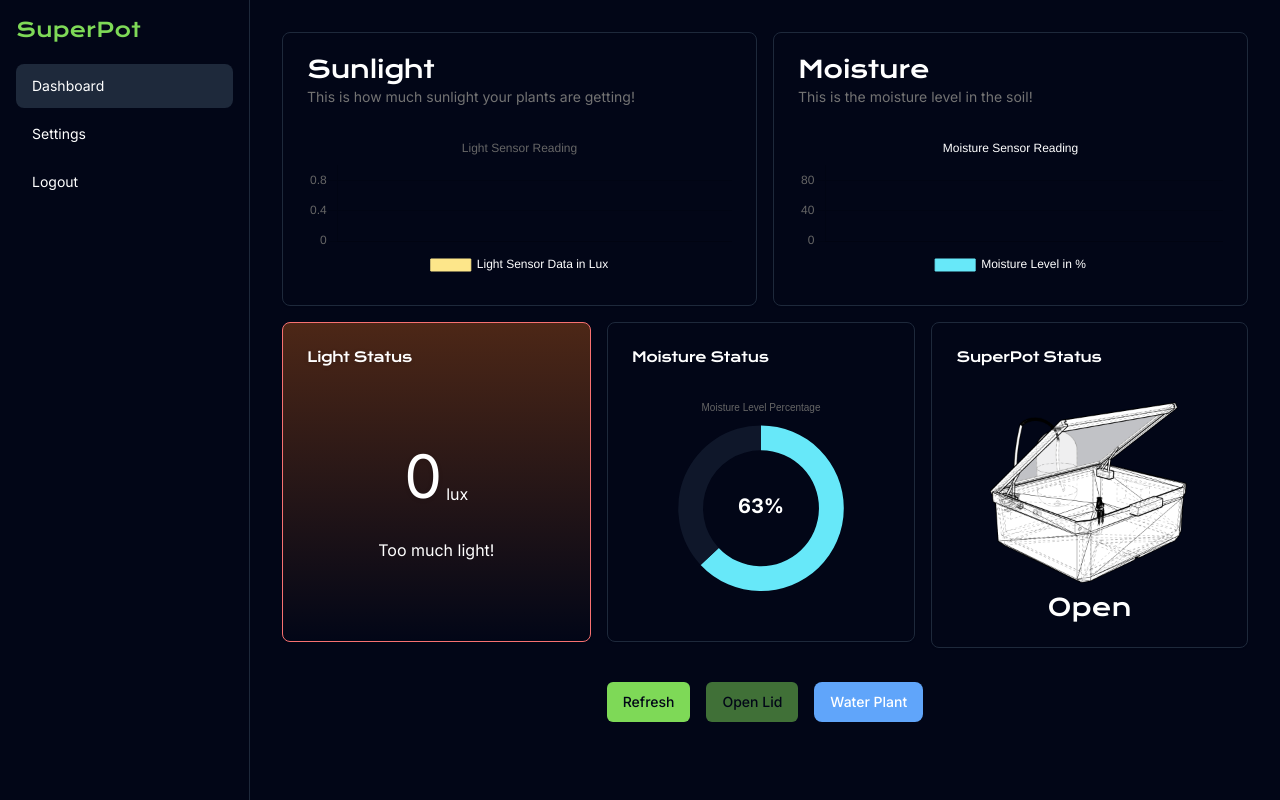
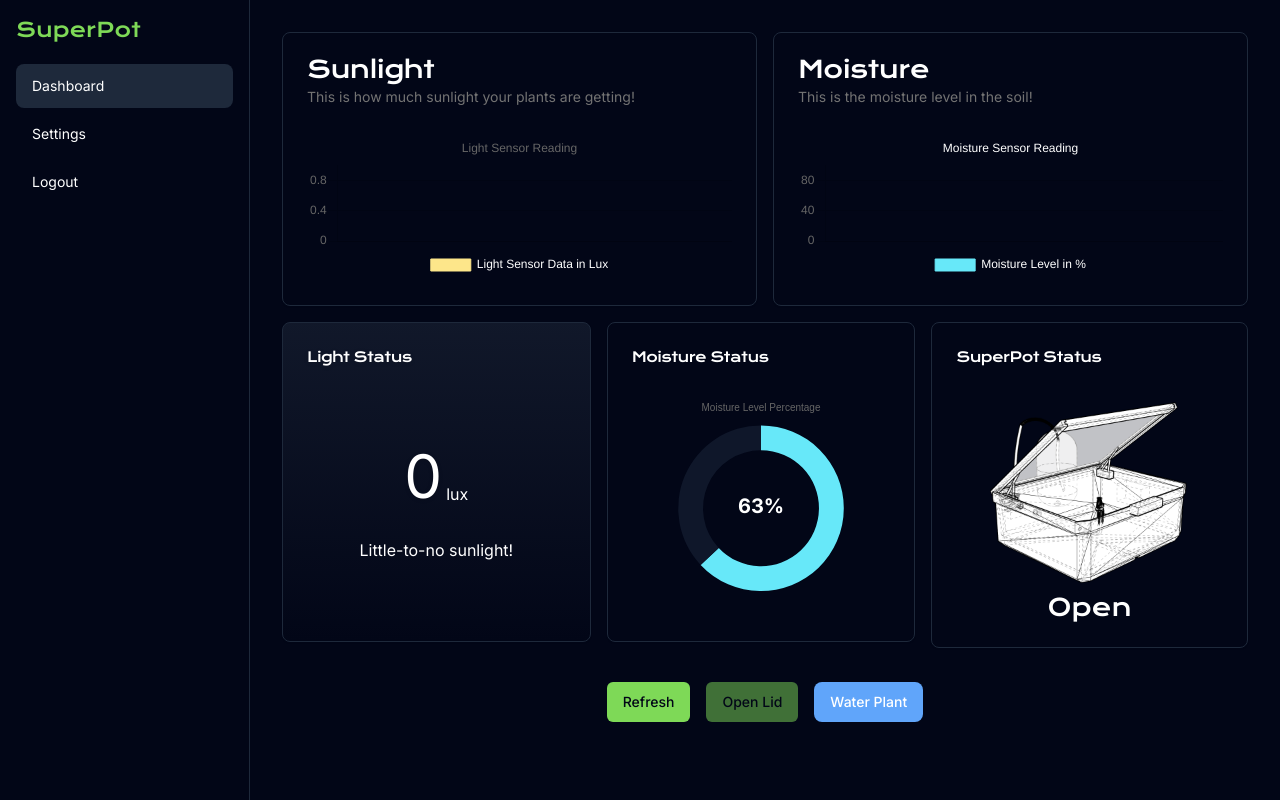
Before and after one commit to aritako/superpot, a Next.js app: page /dashboard in a window 1280 px wide. Built offline with nearby package versions, Linux system fonts and the light colour scheme; no server answers; the database is empty.

Commit message:
feat: update LightPanel UI indicators

```diff
--- a/components/CurrentReadings.tsx
+++ b/components/CurrentReadings.tsx
@@ -19,44 +19,65 @@ import MoisturePanel from "./MoisturePanel";
 import LightPanel from "./LightPanel";
 import LidPanel from "./LidPanel";
 ChartJS.register(ArcElement, Tooltip, Legend);
+
+function displayLightPanelContent(light: number){
+  let lightPanelTheme = " from-orange-500/30 border-red-400"
+  let lightPanelMessage = "Too much sunlight!"
+  if (light < 2000 && light >= 1000){
+    lightPanelTheme = " from-yellow-500/30 border-yellow-400"
+    lightPanelMessage = "Adequate amount of sunlight!"
+  } else if (light < 1000 && light >= 100){
+    lightPanelTheme = " from-sdgreen/30 border-green-400"
+    lightPanelMessage = "Just enough sunlight!"
+  } else if (light < 100){
+    lightPanelTheme = " from-slate-700/30 border-slate-800"
+    lightPanelMessage = "Little-to-no sunlight!"
+  }
+
+  return {
+    message: lightPanelMessage,
+    theme: lightPanelTheme
+  }
+}
+
 export default function CurrentReadings(curRead: CurrentReadingsProps) {
+  const { message: lightPanelMessage, theme: lightPanelTheme } = displayLightPanelContent(curRead.light);
   return (
-    <div className = "flex gap-4 h-[320px]">
-      <div className = "flex gap-4 basis-2/3">
-        <Card className="bg-slate-950 border border-red-400 w-1/2 bg-gradient-to-b from-orange-500/30 h-full flex flex-col">
+    <div className="flex gap-4 h-[320px]">
+      <div className="flex gap-4 basis-2/3">
+        <Card className={`bg-slate-950 border border-red-400 w-1/2 bg-gradient-to-b ${lightPanelTheme} h-full flex flex-col`}>
           <CardHeader>
             <CardTitle className="flex items-center gap-1 font-normal h-full">
-              <span className = "text-white krona_one text-sm drop-shadow">Light Status</span>
+              <span className="text-white krona_one text-sm drop-shadow">Light Status</span>
             </CardTitle>
           </CardHeader>
-          <CardContent className = "text-white flex flex-col justify-center flex-grow">
-            <LightPanel light={curRead.light} />
+          <CardContent className="text-white flex flex-col justify-center flex-grow">
+            <LightPanel light={curRead.light} message={lightPanelMessage} />
           </CardContent>
         </Card>
         <Card className="bg-slate-950 border border-slate-800 w-1/2">
           <CardHeader>
             <CardTitle className="flex items-center gap-1 font-normal">
-              <span className = "text-white krona_one text-sm">Moisture Status</span>
+              <span className="text-white krona_one text-sm">Moisture Status</span>
             </CardTitle>
           </CardHeader>
-          <CardContent className = "text-white">
+          <CardContent className="text-white">
             <MoisturePanel moist={curRead.moist} />
           </CardContent>
         </Card>
       </div>
-      <div className = "basis-1/3">
+      <div className="basis-1/3">
         <Card className="bg-slate-950 border border-slate-800">
           <CardHeader>
             <CardTitle className="flex items-center gap-1 font-normal">
-              <span className = "text-white krona_one text-sm">SuperPot Status</span>
+              <span className="text-white krona_one text-sm">SuperPot Status</span>
             </CardTitle>
           </CardHeader>
-          <CardContent className = "text-white">
-            <LidPanel light={curRead.light} lidStat = {curRead.lidStat} />
+          <CardContent className="text-white">
+            <LidPanel light={curRead.light} lidStat={curRead.lidStat} />
           </CardContent>
         </Card>
       </div>
     </div>
-
   );
 }
--- a/components/LightPanel.tsx
+++ b/components/LightPanel.tsx
@@ -1,9 +1,9 @@
 interface LightPanelProps {
   light: number;
+  message: string;
 }
 
-const LightPanel : React.FC<LightPanelProps> = ({light}) => {
-  let message = "Too much light!"
+const LightPanel : React.FC<LightPanelProps> = ({light, message}) => {
   return (
     <div className="flex flex-col items-center justify-between gap-8">
       <div className = "flex items-end gap-1">
```
